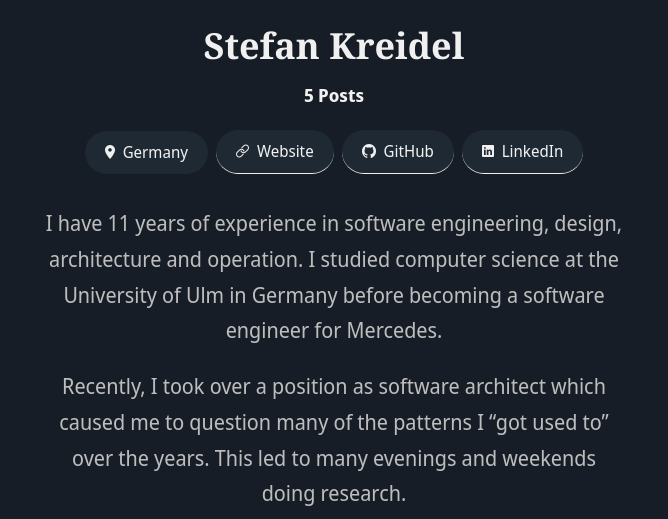
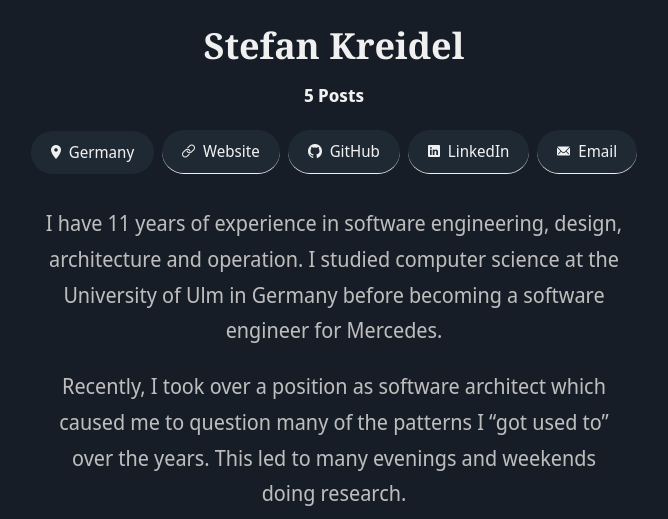
Before and after one commit to StefanKreidel/tech-blog, a Jekyll site: the page built from docs/_authors/stefan.md, in a window 1280 px wide and 900 px high, cut to the strip 381-900 px from the top of the window. Shown: the whole strip, without its empty margins (306-974 px from the left). Built offline with Jekyll 4.4.1, drawn with Linux system fonts in a browser that asks for light colours; nearby versions of some CDN libraries.

Commit message:
add mailto link to author and about pages

```diff
--- a/docs/_layouts/author.html
+++ b/docs/_layouts/author.html
@@ -39,6 +39,9 @@ layout: default
       {% if page.instagram %}
         <a class="author__social__item" href="{{ page.instagram }}" aria-label="Instagram link"><i class="ion ion-logo-instagram"></i> Instagram</a>
       {% endif %}
+      {% if page.email %}
+        <a class="author__social__item" href="{{ page.email }}" aria-label="Email link"><i class="ion ion-ios-mail"></i> Email</a>
+      {% endif %}
       </div>
 
       {{ content }}
--- a/docs/_layouts/page.html
+++ b/docs/_layouts/page.html
@@ -64,6 +64,9 @@ layout: default
       {% if page.instagram %}
         <a class="author__social__item" href="{{ page.instagram }}" aria-label="Instagram link"><i class="ion ion-logo-instagram"></i> Instagram</a>
       {% endif %}
+      {% if page.email %}
+        <a class="author__social__item" href="{{ page.email }}" aria-label="Email link"><i class="ion ion-ios-mail"></i> Email</a>
+      {% endif %}
     </div>
 
   </div>
```
Also changed, not shown: docs/_authors/stefan.md (+1 -0 lines), docs/_pages/about.md (+1 -0 lines).
